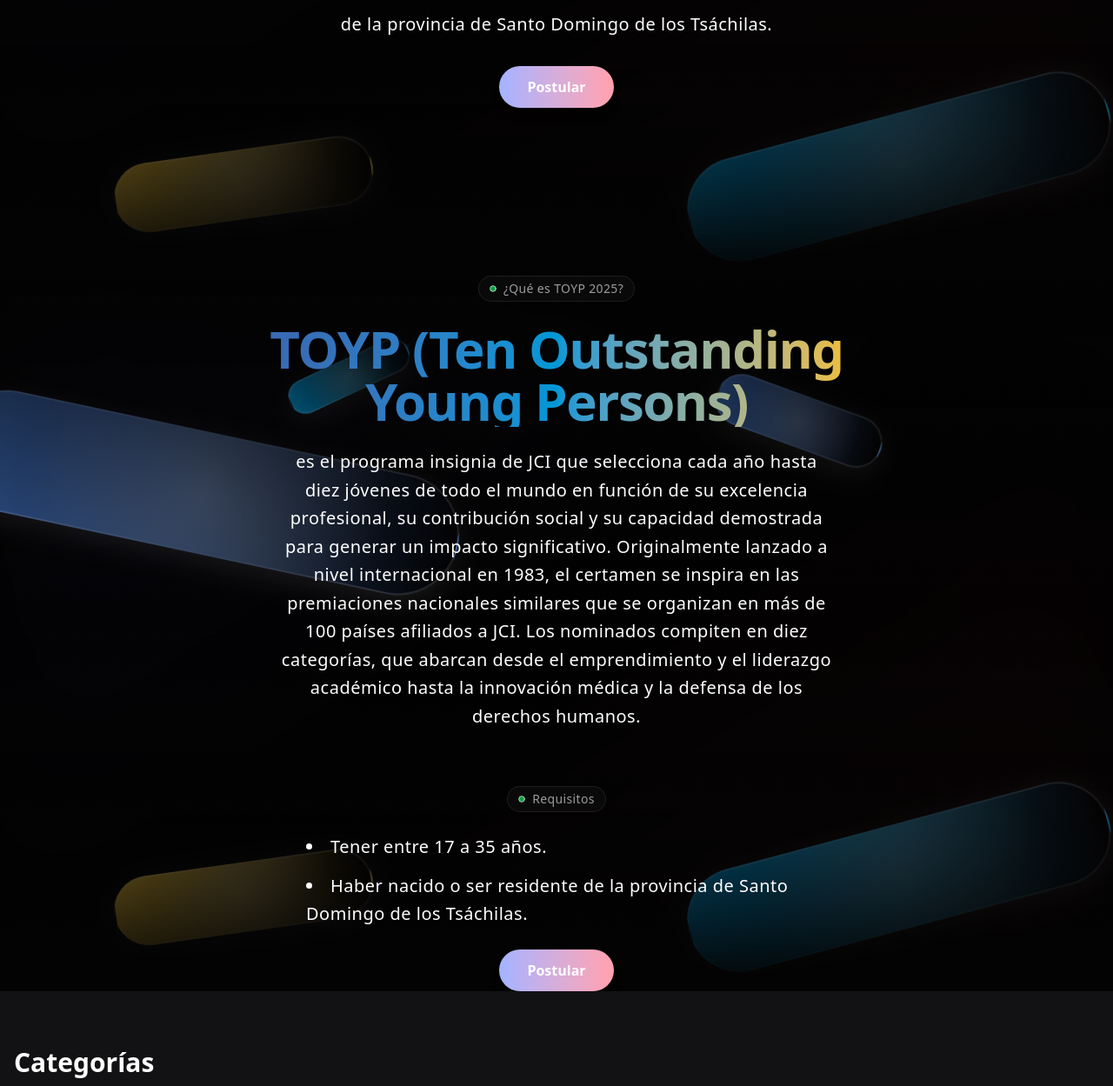
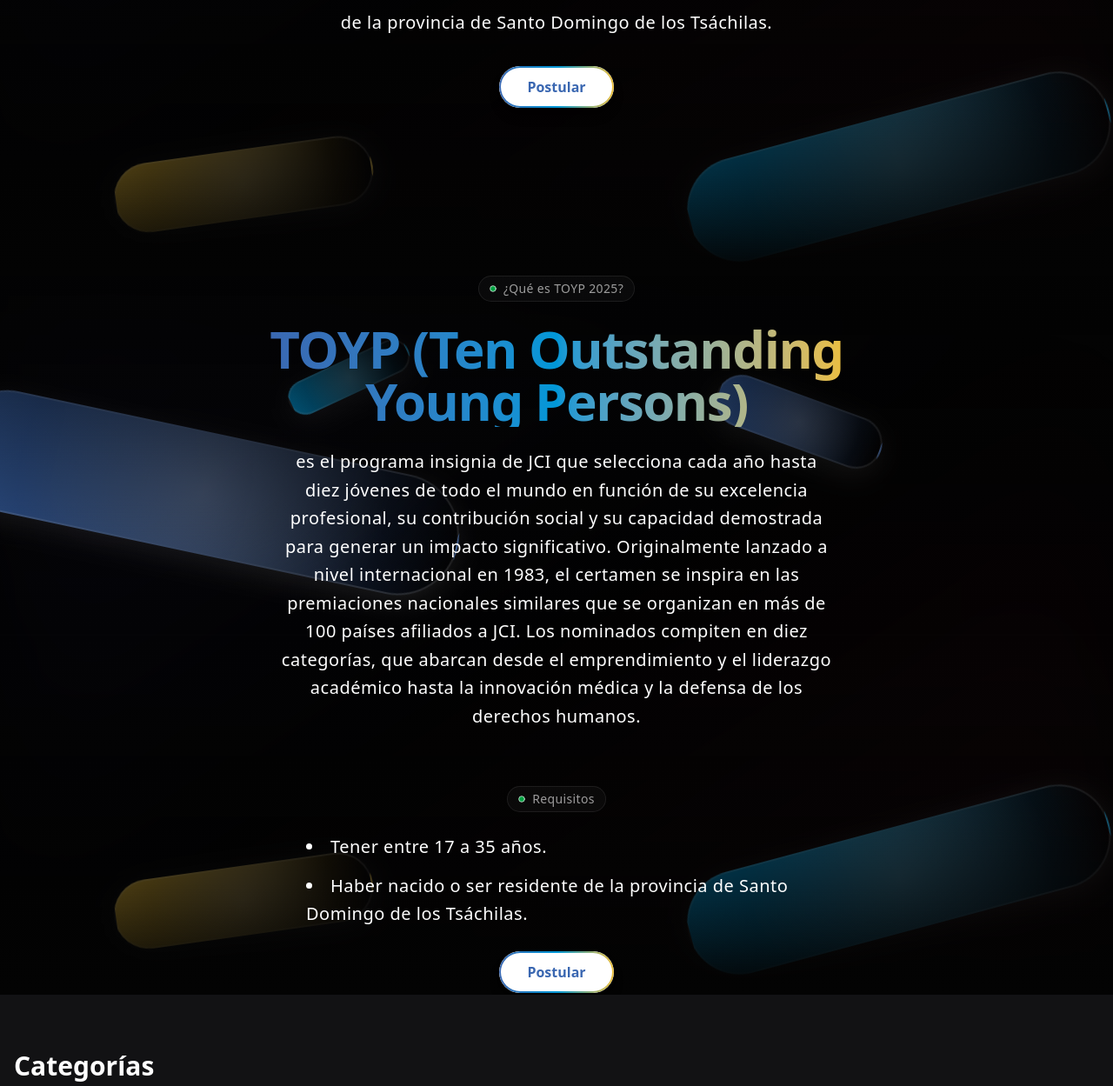
Before and after one commit to huasipango/my-toyp-landing, an Astro site: page /toyp-2025 in a window 1280 px wide. Shown: the part 571-1820 px from the top of the page at 87% size. Built offline with nearby package versions, Linux system fonts and the light colour scheme; Astro itself is replaced by a stand-in of ours.

Commit message:
style: enhance button design in HeroTOYPInfo and HeroGeometric components for better user experience

```diff
--- a/src/components/ui/hero-toyp-info.tsx
+++ b/src/components/ui/hero-toyp-info.tsx
@@ -259,8 +259,23 @@ export function HeroTOYPInfoAndCTA() {
             </ul>
           </motion.div>
           <motion.div custom={5} variants={fadeUpVariants} initial="hidden" animate="visible">
-            <a href="https://forms.gle/Hj7UCRd28q9MuACb9" className="inline-block bg-gradient-to-r from-indigo-300 to-rose-300 text-white py-3 px-8 rounded-full font-bold shadow-lg hover:opacity-90 transition-opacity duration-300">
-              Postular
+            <a href="https://forms.gle/Hj7UCRd28q9MuACb9"
+              className="inline-block relative py-3 px-8 rounded-full font-bold shadow-lg transition-opacity duration-300 bg-white text-[#3A67B1] border-2 border-transparent hover:opacity-90"
+              style={{
+                backgroundClip: 'padding-box',
+              }}
+            >
+              <span className="relative z-10">Postular</span>
+              <span
+                className="absolute inset-0 rounded-full p-[2px] pointer-events-none"
+                style={{
+                  background: 'linear-gradient(90deg, #3A67B1, #0097D7, #EDBE38)',
+                  WebkitMask: 'linear-gradient(#fff 0 0) content-box, linear-gradient(#fff 0 0)',
+                  WebkitMaskComposite: 'xor',
+                  maskComposite: 'exclude',
+                }}
+                aria-hidden="true"
+              />
             </a>
           </motion.div>
         </div>
--- a/src/components/ui/shape-landing-hero.tsx
+++ b/src/components/ui/shape-landing-hero.tsx
@@ -181,8 +181,23 @@ function HeroGeometric({
                 </motion.div>
 
                 <motion.div custom={3} variants={fadeUpVariants} initial="hidden" animate="visible">
-                    <a href="https://forms.gle/t5Ep41EKL3sJ5bzj7" className="inline-block bg-gradient-to-r from-indigo-300 to-rose-300 text-white py-3 px-8 rounded-full font-bold shadow-lg hover:opacity-90 transition-opacity duration-300">
-                        Postular
+                    <a href="https://forms.gle/t5Ep41EKL3sJ5bzj7"
+                      className="inline-block relative py-3 px-8 rounded-full font-bold shadow-lg transition-opacity duration-300 bg-white text-[#3A67B1] border-2 border-transparent hover:opacity-90"
+                      style={{
+                        backgroundClip: 'padding-box',
+                      }}
+                    >
+                      <span className="relative z-10">Postular</span>
+                      <span
+                        className="absolute inset-0 rounded-full p-[2px] pointer-events-none"
+                        style={{
+                          background: 'linear-gradient(90deg, #3A67B1, #0097D7, #EDBE38)',
+                          WebkitMask: 'linear-gradient(#fff 0 0) content-box, linear-gradient(#fff 0 0)',
+                          WebkitMaskComposite: 'xor',
+                          maskComposite: 'exclude',
+                        }}
+                        aria-hidden="true"
+                      />
                     </a>
                 </motion.div>
             </div>
```
